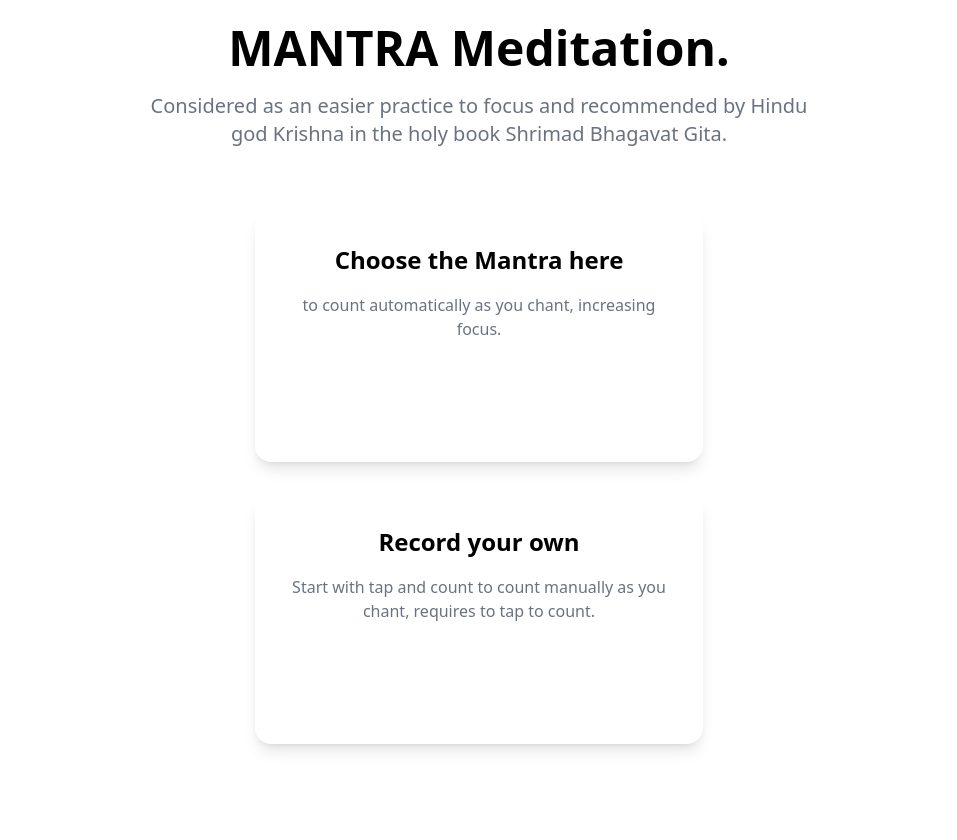
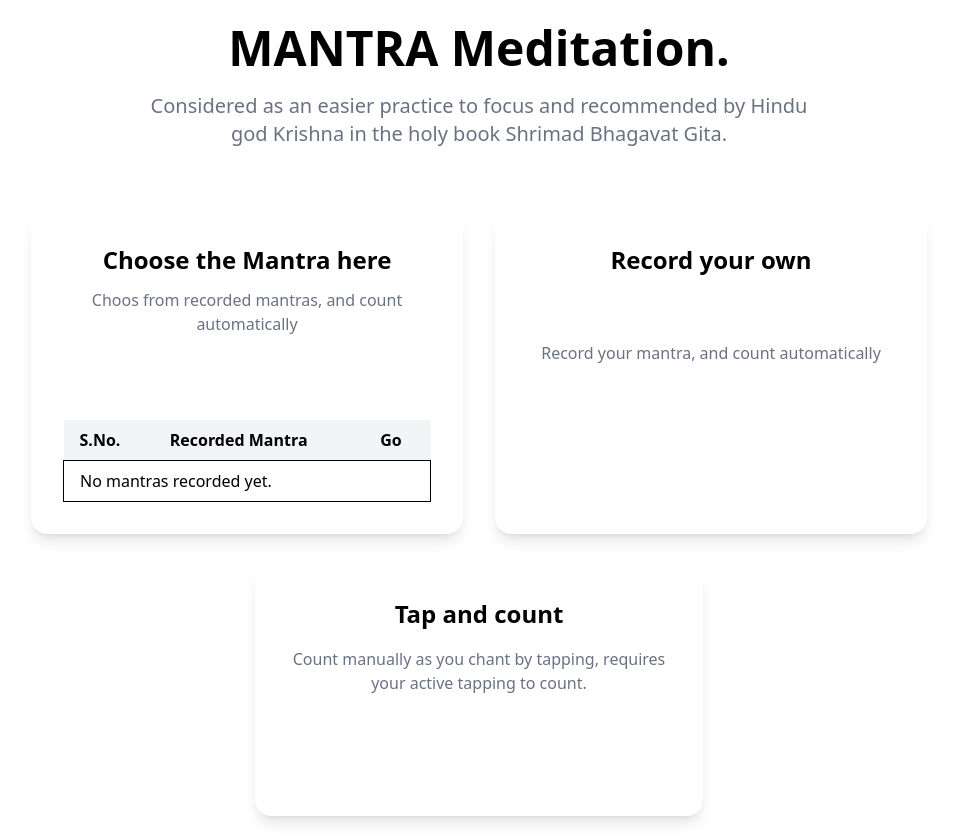
Before and after one commit to rakshitvermagithub/CS50-Final-Project, a Flask app: page /mantra in a window 1280 px wide. Shown: the part 61-901 px from the top of the page, without its empty margins (161-1118 px from the left). Before the commit the page ends 812 px from the top, so only its background shows below. Run offline with Flask 3, Linux system fonts and the light colour scheme; some libraries are stand-ins or nearby versions.

Commit message:
Simple UI corrections

```diff
--- a/templates/mantra.html
+++ b/templates/mantra.html
@@ -12,17 +12,47 @@
         Hindu god Krishna in the holy book Shrimad Bhagavat Gita.
     </p>
 
-    <div class="flex flex-wrap justify-center gap-8">
+    <div class="flex justify-center gap-8 mb-8">
         <div class="bg-white rounded-2xl p-8 shadow-lg flex flex-col items-center justify-between w-full max-w-md min-h-[250px]">
             <p class="text-2xl font-semibold mb-3">Choose the Mantra here</p>
-            <p class="text-base text-gray-500 mb-8">to count automatically as you chant, increasing focus.</p>
+            <p class="text-base text-gray-500 mb-8">Choos from recorded mantras, and count automatically</p>
             <a href="#" class="inline-block px-8 py-3 rounded-full text-white bg-apple-blue font-semibold text-lg transition-all duration-200 hover:bg-blue-600 hover:translate-y-[-2px] hover:shadow-md">Select for your mood</a>
+            <div class="overflow-x-auto w-full">
+                <table class="table-auto w-full text-left">
+                    <thead class="bg-gray-100">
+                        <tr>
+                            <th class="px-4 py-2">S.No.</th>
+                            <th class="px-4 py-2">Recorded Mantra</th>
+                            <th class="px-4 py-2">Go</th>
+                        </tr>
+                    </thead>
+                    <tbody>
+                        {% for mantra_item in mantras %}
+                        <tr>
+                            <td class="border px-4 py-2">{{ loop.index }}</td>
+                            <td class="border px-4 py-2">{{ mantra_item.mantra }}</td>
+                            <td class="border px-4 py-2">
+                                <button class="bg-green-500 hover:bg-green-700 text-white font-bold py-2 px-4 rounded focus:outline-none focus:shadow-outline">Go</button>
+                            </td>
+                        </tr>
+                        {% else %}
+                        <tr><td class="border px-4 py-2" colspan="3">No mantras recorded yet.</td></tr>
+                        {% endfor %}
+                    </tbody>
+                </table>
+            </div>
         </div>
         <div class="bg-white rounded-2xl p-8 shadow-lg flex flex-col items-center justify-between w-full max-w-md min-h-[250px]">
             <p class="text-2xl font-semibold mb-3">Record your own</p>
-            <p class="text-base text-gray-500 mb-8">Start with tap and count to count manually as you chant, requires to tap to count.</p>
+            <p class="text-base text-gray-500 mb-8">Record your mantra, and count automatically</p>
             <a href="/record" class="inline-block px-8 py-3 rounded-full text-white bg-apple-blue font-semibold text-lg transition-all duration-200 hover:bg-blue-600 hover:translate-y-[-2px] hover:shadow-md">Record your own</a>
         </div>
     </div>
+
+    <div class="bg-white rounded-2xl p-8 shadow-lg flex flex-col items-center justify-between w-full max-w-md min-h-[250px] mx-auto">
+        <p class="text-2xl font-semibold mb-3">Tap and count</p>
+        <p class="text-base text-gray-500 mb-8">Count manually as you chant by tapping, requires your active tapping to count.</p>
+        <a href="#" class="inline-block px-8 py-3 rounded-full text-white bg-apple-blue font-semibold text-lg transition-all duration-200 hover:bg-blue-600 hover:translate-y-[-2px] hover:shadow-md">Start tapping</a>
+    </div>
 </div>
 {% endblock %}
```
